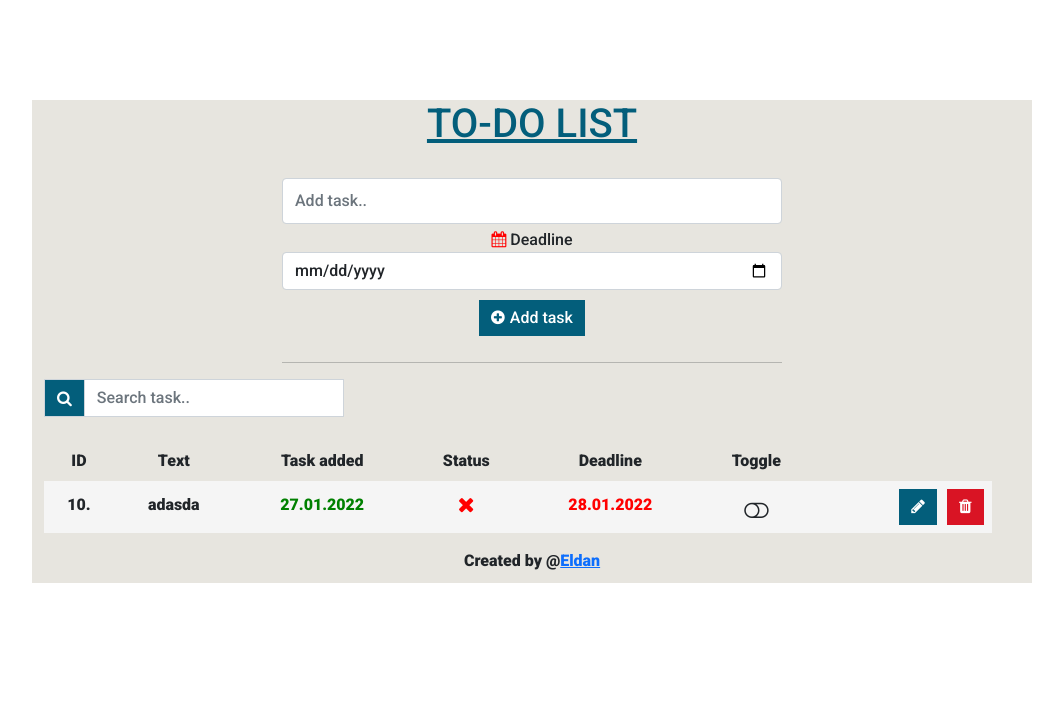
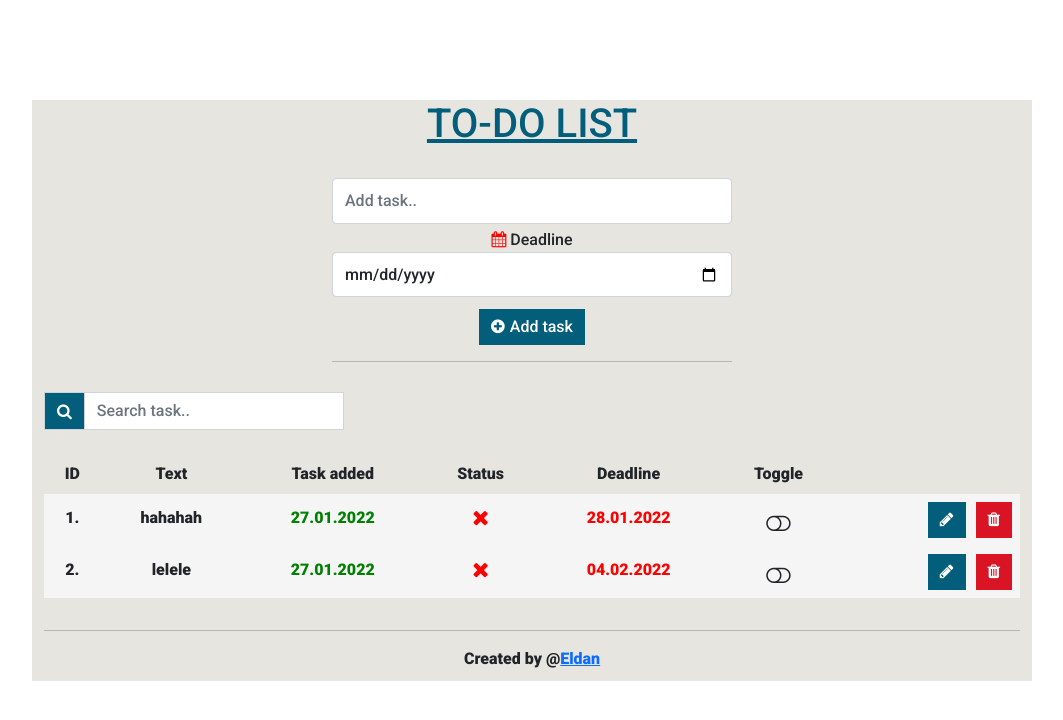
Before and after one commit to EldanHubic/to-do-list, an Angular app: page /home in a window 1280 px wide. Shown: the top 720 px of the page, without its empty margins (108-1171 px from the left). Built offline with nearby package versions, Linux system fonts and the light colour scheme; data requests are answered from the project's data file.

Commit message:
added alert messages

```diff
--- a/db.json
+++ b/db.json
@@ -1,11 +1,18 @@
 {
   "tasks": [
     {
-      "text": "adasda",
+      "text": "hahahah",
       "date": "27.01.2022",
       "done": false,
       "deadline": "28.01.2022",
-      "id": 10
+      "id": 1
+    },
+    {
+      "text": "lelele",
+      "date": "27.01.2022",
+      "done": false,
+      "deadline": "04.02.2022",
+      "id": 2
     }
   ]
 }
--- a/src/app/add-task/add-task.component.css
+++ b/src/app/add-task/add-task.component.css
@@ -1,11 +1,15 @@
 .input-group{
-    width: 500px;
+    width: 400px;
     height: 50px;
 }
 
+#deadline-picker {
+    height: 45px;
+}
+
 .btn-warning {
-    margin-top: 10px;
-    margin-bottom: 10px;
+    margin-top: 12px;
+    /* margin-bottom: 10px; */
     background: #035E7B;
     color: white;
     border: 1px;
@@ -19,3 +23,11 @@
 .fa-calendar {
     color: red;
 }
+
+.alert-success{
+    color: green;
+    padding: 6px;
+    font-weight: 900;
+    margin-top: 13px;
+    margin-bottom: 0;
+  }
--- a/src/app/add-task/add-task.component.html
+++ b/src/app/add-task/add-task.component.html
@@ -9,9 +9,10 @@
       [(ngModel)]="_text"
       minlength="1"
       maxlength="60"
+      required
     />
   </div>
-  <form name="datepickerForm" class="form-inline" role="form">
+  <form name="datepickerForm" class="form-inline deadline-picker" role="form">
     <div
       class="form-group"
       ng-class="{ 'has-error': datepickerForm.date2.$invalid }"
@@ -20,6 +21,7 @@
         ><i class="fa fa-calendar"></i> Deadline</label
       >
       <input
+        id="deadline-picker"
         [(ngModel)]="deadline"
         value="30-11-2020"
         type="date"
@@ -30,12 +32,19 @@
         data-autoclose="1"
         name="date2"
         bs-datepicker
+        required
       />
     </div>
     <button type="button" class="btn btn-warning" (click)="addTodo()">
       <i class="fa fa-plus-circle"></i>Add task
     </button>
   </form>
-
-  <hr />
+  <div class="row">
+    <div class="col">
+      <div *ngIf="isAdded" class="alert alert-success" role="alert">
+        {{ status }}
+      </div>
+    </div>
+  </div>
+  <hr style="margin-bottom: 30px" />
 </div>
--- a/src/app/add-task/add-task.component.ts
+++ b/src/app/add-task/add-task.component.ts
@@ -13,9 +13,11 @@ import { format} from 'date-fns';
 export class AddTaskComponent implements OnInit {
   constructor(private crudHttpService: CrudHttpService) {}
   sub!: Subscription;
+  status: string = '';
   errorMessage: string = '';
   _text: string = '';
   _deadline: string = '';
+  isAdded: boolean = false;
   @Input() todo: ITask[] = [];
   id!: number;
 
@@ -31,6 +33,12 @@ export class AddTaskComponent implements OnInit {
 
   }
 
+  FadeOutLink() :void{
+    setTimeout( () => {
+          this.isAdded = false;
+        }, 3500);
+   }
+
   addTodo(): void {
     const currentDate = format(new Date(), 'dd.MM.yyyy');
     let newDeadline: string[] = this.deadline.split('-');
@@ -45,6 +53,9 @@ export class AddTaskComponent implements OnInit {
     this.sub = this.crudHttpService.addTodo(task).subscribe((data) => {
       this.todo.push(data);
       this._text = '';
+      this.status = `Task: ${task.text} successfuly added to list.`;
+      this.isAdded = true;
+      this.FadeOutLink();
     });
   }
 
--- a/src/app/content/content.component.ts
+++ b/src/app/content/content.component.ts
@@ -26,7 +26,7 @@ export class ContentComponent implements OnInit {
 
   ngOnInit(): void {
     this.listTodos();
-    // this.filterArray = [];
+
   }
 
   //ispiši sve todo
--- a/src/app/footer/footer.component.html
+++ b/src/app/footer/footer.component.html
@@ -1 +1,2 @@
+<hr>
 <footer class="text-center"><b>Created by @<a href="#">{{authorName}}</a></b></footer>
--- a/src/app/tasks/tasks.component.css
+++ b/src/app/tasks/tasks.component.css
@@ -1,3 +1,7 @@
+.table {
+  width: 103%;
+}
+
 .form-control {
     border-radius: 0;
 }
@@ -14,6 +18,38 @@
     display: flex;
     justify-content: end;
     border-bottom-width: 0;
+}
+
+.alert-danger {
+    padding: 6px;
+    color: red;
+    font-weight: 900;
+
+}
+
+
+/* .closebtn {
+    margin-left: 15px;
+    color: black;
+    font-weight: bold;
+    float: right;
+    font-size: 22px;
+    line-height: 20px;
+    cursor: pointer;
+    transition: 0.3s;
+  }
+
+
+  .closebtn:hover {
+    color: white;
+  } */
+
+
+
+.alert-primary {
+padding: 6px;
+color: blue;
+font-weight: 900;
 }
 
 .btn-primary {
--- a/src/app/tasks/tasks.component.html
+++ b/src/app/tasks/tasks.component.html
@@ -1,3 +1,5 @@
+<div class="row">
+  <div class="col">
     <div class="input-group mb-4" style="width: 300px">
       <span class="input-group-text" id="inputGroup-sizing-default"
         ><i class="fa fa-search"></i
@@ -11,7 +13,21 @@
         [(ngModel)]="search"
       />
     </div>
+  </div>
+  <div class="col">
+    <div *ngIf="isDeletedFlag" class="alert alert-danger" role="alert">
+      <!-- <span class="closebtn" onclick="this.parentElement.style.display='none'";>&times;</span> -->
+      {{ status }}
+    </div>
+    <div *ngIf="isEditedFlag" class="alert alert-primary" role="alert">
+      {{ status }}
+    </div>
+  </div>
+</div>
 
+<div class="row">
+  <div class="col">
+    <!--tabela taskova-->
     <table class="table table-borderless">
       <thead>
         <tr>
@@ -36,6 +52,7 @@
               type="text"
               placeholder="{{ task.text }}"
               [(ngModel)]="newText"
+              required
             />
             <b *ngIf="!isClicked">{{ task.text }}</b>
           </td>
@@ -67,8 +84,16 @@
             <b>{{ task.deadline }}</b>
           </td>
           <td class="table-data" style="padding-top: 18px">
-        <i *ngIf="!task.done" class="fa fa-toggle-off fa-lg" (click)="checkDoneTask(task)"></i>
-        <i *ngIf="task.done" class="fa fa-toggle-on fa-lg" (click)="checkDoneTask(task)"></i>
+            <i
+              *ngIf="!task.done"
+              class="fa fa-toggle-off fa-lg"
+              (click)="checkDoneTask(task)"
+            ></i>
+            <i
+              *ngIf="task.done"
+              class="fa fa-toggle-on fa-lg"
+              (click)="checkDoneTask(task)"
+            ></i>
           </td>
           <td id="buttons">
             <div *ngIf="selectedTask.id === task.id">
@@ -91,13 +116,17 @@
             <button
               *ngIf="!isClicked"
               class="btn btn-danger"
-          (click)="deleteTodo(task.id)"
+              (click)="deleteTodo(task.id, task.text)"
             >
               <i class="fa fa-trash"></i>
             </button>
 
             <div *ngIf="selectedTask.id === task.id">
-          <button *ngIf="isClicked" class="btn btn-danger" (click)="cancel()">
+              <button
+                *ngIf="isClicked"
+                class="btn btn-danger"
+                (click)="cancel()"
+              >
                 <i class="fa fa-ban"></i>
               </button>
             </div>
@@ -105,3 +134,5 @@
         </tr>
       </tbody>
     </table>
+  </div>
+</div>
--- a/src/app/tasks/tasks.component.ts
+++ b/src/app/tasks/tasks.component.ts
@@ -19,6 +19,9 @@ export class TasksComponent implements OnInit {
   status: string = '';
   newText = '';
   newDeadline = '';
+  isDeletedFlag: boolean = false;
+  isEditedFlag: boolean = false;
+  display: string = 'none';
   private _search: string = '';
   selectedTask: ITask = {
     id: 0,
@@ -49,13 +52,27 @@ export class TasksComponent implements OnInit {
 
   ngOnInit(): void {}
 
+
+  FadeOutLink() :void{
+    setTimeout( () => {
+          this.isDeletedFlag = false;
+          this.isEditedFlag = false;
+        }, 3500);
+   }
   //obriši task
-  deleteTodo(id: number): void {
+  deleteTodo(id: number, taskText: string): void {
     this.crudHttpService.deleteTodo(id).subscribe((data) => {
       const index = this.todo.findIndex((el) => el.id === id);
       if (id > -1) {
-        this.todo.splice(index, 1);
-        // this.filterArray.splice(index, 1);
+        let isDeleted = this.todo.splice(index, 1);
+        if(isDeleted) {
+          console.log(this.status = `Task: ${taskText.toUpperCase()} deleted.`);
+         this.isDeletedFlag = true;
+         this.isEditedFlag = false;
+         this.FadeOutLink();
+        } else {
+
+        }
       }
 
     });
@@ -93,8 +110,11 @@ export class TasksComponent implements OnInit {
         if (this.selectedTask.id > -1) {
           this.filterArray.splice(index, 1, newTask);
           this.todo.splice(index, 1, newTask);
-
           this.newText = '';
+          this.isEditedFlag = true;
+          this.isDeletedFlag = false;
+          this.status = `Task: ${task.text.toUpperCase()} edited to ${newTask.text.toUpperCase()}`
+          this.FadeOutLink();
         }
         this.selectedTask = {
           id: 0,
--- a/src/index.html
+++ b/src/index.html
@@ -1,13 +1,13 @@
-<!doctype html>
+<!DOCTYPE html>
 <html lang="en">
   <head>
-  <meta charset="utf-8">
+    <meta charset="utf-8" />
     <title>to-do-list</title>
-  <base href="/">
-  <meta name="viewport" content="width=device-width, initial-scale=1">
-  <link rel="icon" type="image/x-icon" href="favicon.ico">
+    <base href="/" />
+    <meta name="viewport" content="width=device-width, initial-scale=1" />
+    <link rel="icon" type="image/x-icon" href="favicon.ico" />
     <style>
-    @import url('https://fonts.googleapis.com/css2?family=Roboto:wght@300;500;900&display=swap');
+      @import url("https://fonts.googleapis.com/css2?family=Roboto:wght@300;500;900&display=swap");
     </style>
   </head>
   <body>
```
Also changed, not shown: angular.json (+3 -11 lines). Lines whose indentation alone changed are shown as unchanged.
